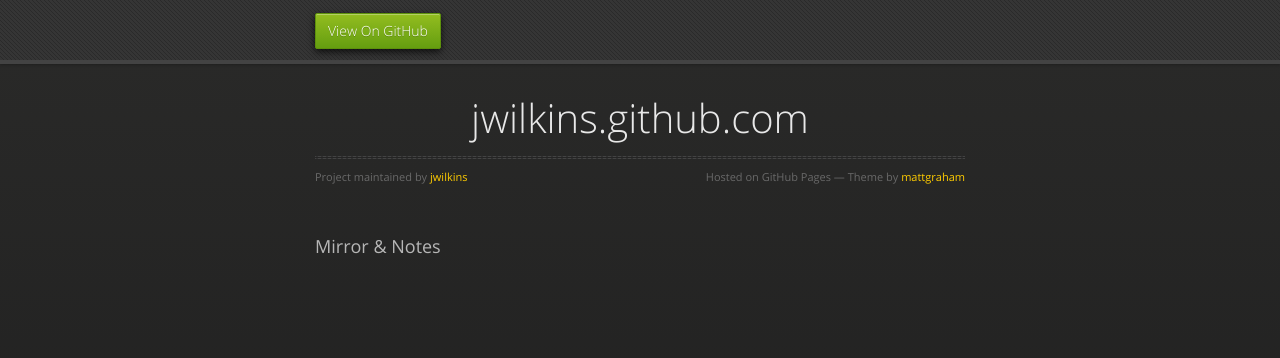
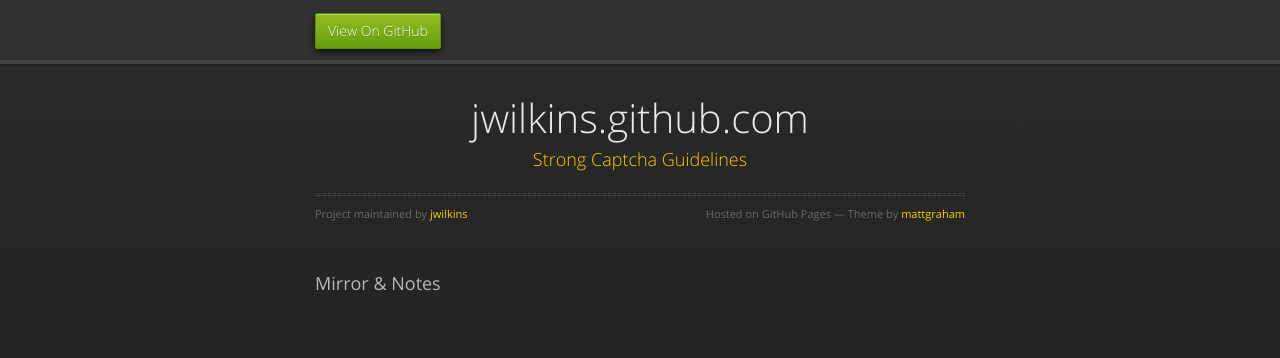
Before and after one commit to jwilkins/jwilkins.github.com.old, a plain HTML site: page index.html in a window 1280 px wide. Drawn offline with nearby package versions, Linux system fonts and the light colour scheme.

Commit message:
Update master

```diff
--- a/index.html
+++ b/index.html
@@ -29,7 +29,7 @@
       <section>
         <div id="title">
           <h1>jwilkins.github.com</h1>
-          <p></p>
+          <p><a href="https://github.com/jwilkins/jwilkins.github.com/captcha.pdf">Strong Captcha Guidelines</a></p>
           <hr>
           <span class="credits left">Project maintained by <a href="https://github.com/jwilkins">jwilkins</a></span>
           <span class="credits right">Hosted on GitHub Pages &mdash; Theme by <a href="http://twitter.com/#!/michigangraham">mattgraham</a></span>
```
